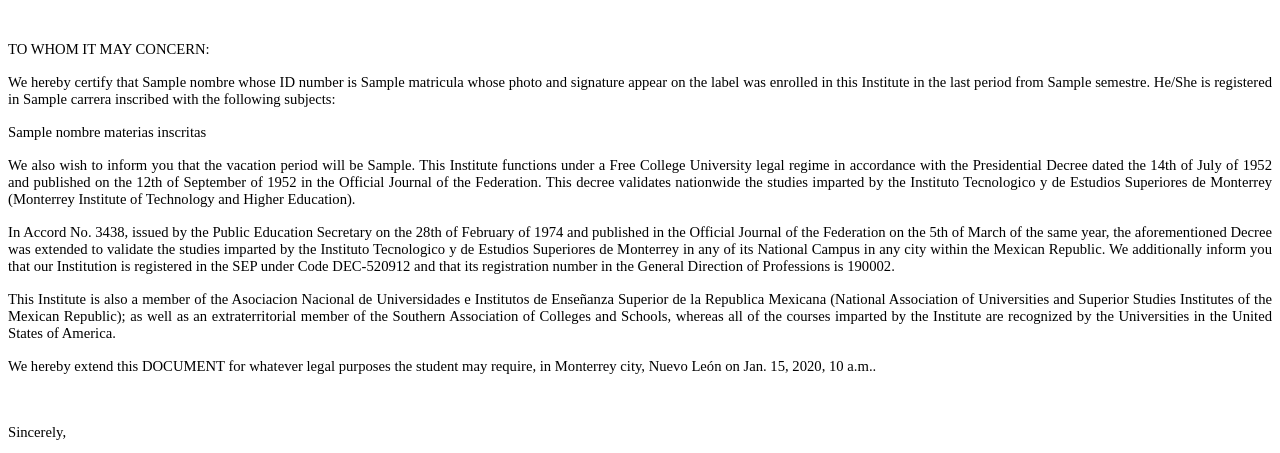
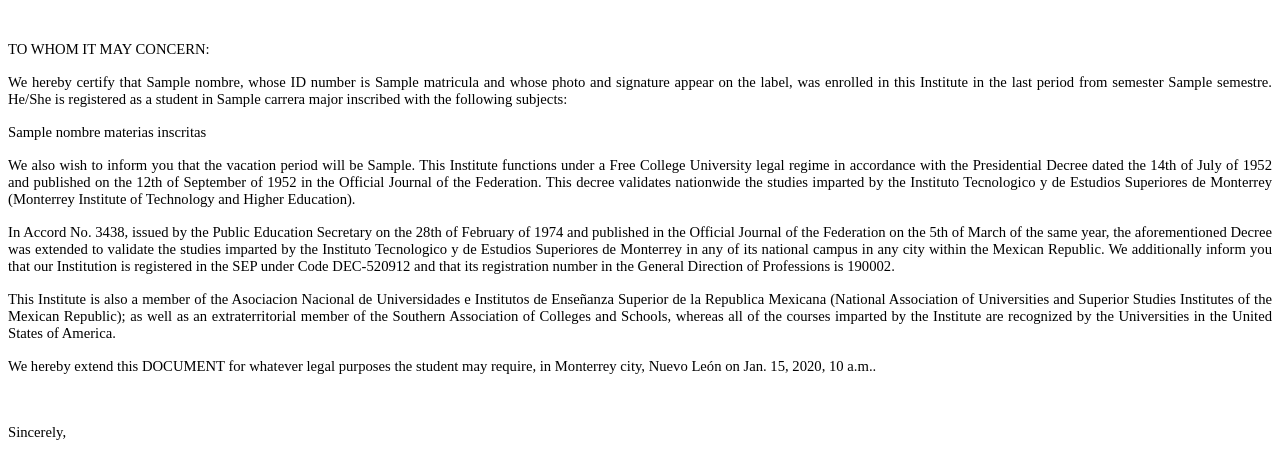
Before and after one commit to ProyectoIntegrador2018/STTA, a Django app: template back-end/STTEAPI/templates/Estudios con foto_INGLÉS.html in a window 1280 px wide. Shown: the top 453 px of the page. Run offline with Django 3.2, Linux system fonts and the light colour scheme; the template is opened without the code that fills it: most values are stand-ins (such as "Sample title", 1, 10 or a date in 2020).

Commit message:
Fix to another template

```diff
--- a/back-end/STTEAPI/templates/Estudios con foto_INGLÉS.html
+++ b/back-end/STTEAPI/templates/Estudios con foto_INGLÉS.html
@@ -17,7 +17,7 @@
 
     <!-- Cuerpo -->
     <p style="text-align: justify;">
-        <span style="font-size: 11.0pt;">We hereby certify that {{nombre}} whose ID number is {{matricula}} whose photo and signature appear on the label was enrolled in this Institute in the last period from {{semestre}}. He/She is registered in {{carrera}} inscribed with the following subjects:</span>
+        <span style="font-size: 11.0pt;">We hereby certify that {{nombre}}, whose ID number is {{matricula}} and whose photo and signature appear on the label, was enrolled in this Institute in the last period from semester {{semestre}}. He/She is registered as a student in {{carrera}} major inscribed with the following subjects:</span>
     </p>
     <p style="text-align: justify;">
     <span style="font-size: 11.0pt;">{{nombre_materias_inscritas}}
@@ -26,7 +26,7 @@
         <span style="font-size: 11.0pt;">We also wish to inform you that the vacation period will be {{periodo_de_vacaciones}}. This Institute functions under a Free College University legal regime in accordance with the Presidential Decree dated the 14th of July of 1952 and published on the 12th of September of 1952 in the Official Journal of the Federation. This decree validates nationwide the studies imparted by the Instituto Tecnologico y de Estudios Superiores de Monterrey (Monterrey Institute of Technology and Higher Education).</span>
     </p>
     <p style="margin: 0cm; margin-bottom: .0001pt; text-align: justify;">
-        <span style="font-size: 11.0pt;">In Accord No. 3438, issued by the Public Education Secretary on the 28th of February of 1974 and published in the Official Journal of the Federation on the 5th of March of the same year, the aforementioned Decree was extended to validate the studies imparted by the Instituto Tecnologico y de Estudios Superiores de Monterrey in any of its National Campus in any city within the Mexican Republic. We additionally inform you that our Institution is registered in the SEP under Code DEC-520912 and that its registration number in the General Direction of Professions is 190002.</span>
+        <span style="font-size: 11.0pt;">In Accord No. 3438, issued by the Public Education Secretary on the 28th of February of 1974 and published in the Official Journal of the Federation on the 5th of March of the same year, the aforementioned Decree was extended to validate the studies imparted by the Instituto Tecnologico y de Estudios Superiores de Monterrey in any of its national campus in any city within the Mexican Republic. We additionally inform you that our Institution is registered in the SEP under Code DEC-520912 and that its registration number in the General Direction of Professions is 190002.</span>
     </p>
     <p style="text-align: justify;">
         <span style="font-size: 11.0pt;">This Institute is also a member of the Asociacion Nacional de Universidades e Institutos de Enseñanza Superior de la Republica Mexicana (National Association of Universities and Superior Studies Institutes of the Mexican Republic); as well as an extraterritorial member of the Southern Association of Colleges and Schools, whereas all of the courses imparted by the Institute are recognized by the Universities in the United States of America.</span>
```
